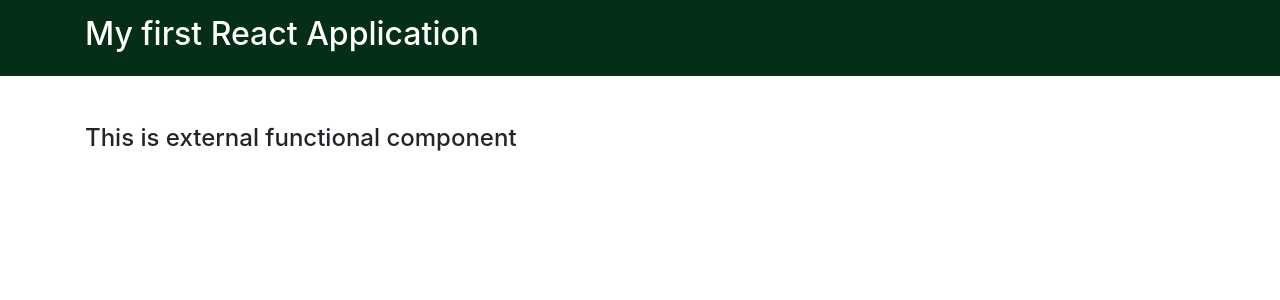
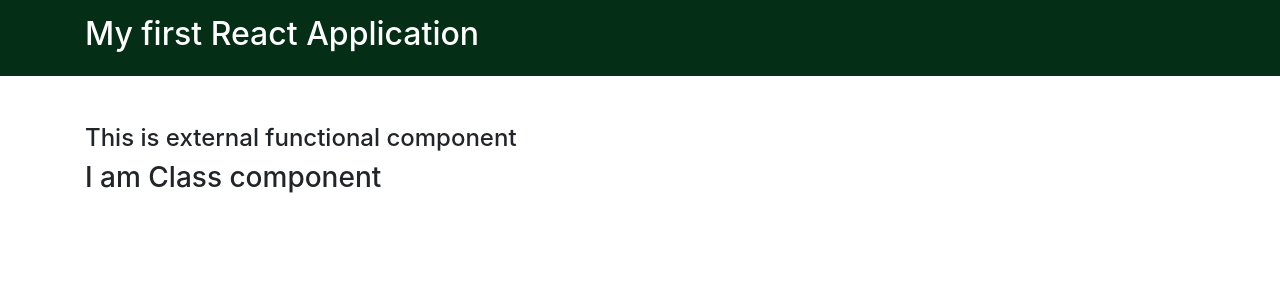
Before and after one commit to sirishaasapu/react-js, a React (Create React App) app in the folder REACT/my-first-react/: page / in a window 1280 px wide. Shown: the top 300 px of the page. Built offline with nearby package versions, Linux system fonts and the light colour scheme.

Commit message:
class component

```diff
--- a/REACT/my-first-react/src/App.js
+++ b/REACT/my-first-react/src/App.js
@@ -2,6 +2,7 @@ import React from 'react';
 import logo from './logo.svg';
 import './App.css';
 import Func from './func'
+import Class1 from './class1'
 
 function App() {
   return (
@@ -10,6 +11,7 @@ function App() {
       <h2 className="container">My first React Application</h2>
       </div>
       <Func/>
+      <Class1></Class1>
     </div>
   );
 }
--- /dev/null
+++ b/REACT/my-first-react/src/class1.js
@@ -0,0 +1,12 @@
+import React from 'react';
+
+class class1 extends React.Component{
+    render(){
+        return (
+            <div className="container">
+                <h3>I am Class component</h3></div>
+        )
+    }
+}
+
+export default class1;
```
